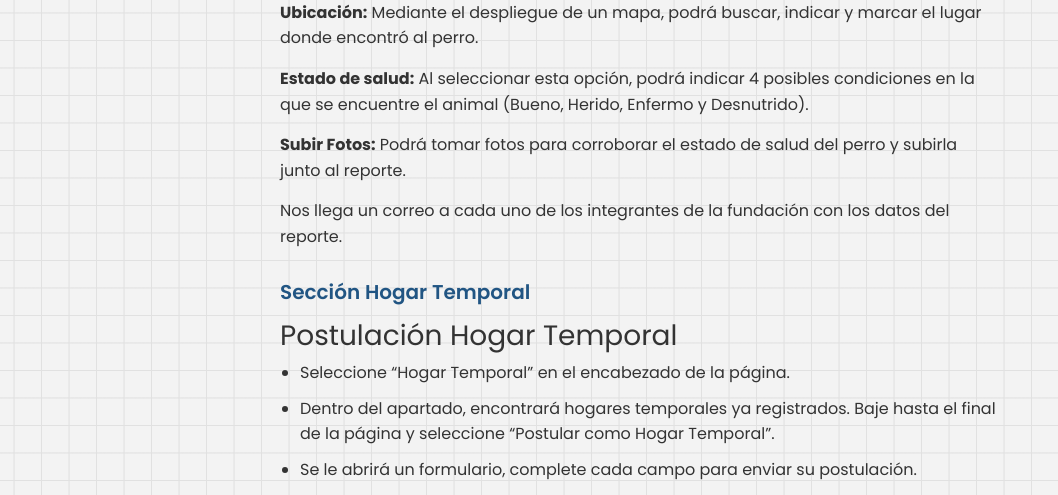
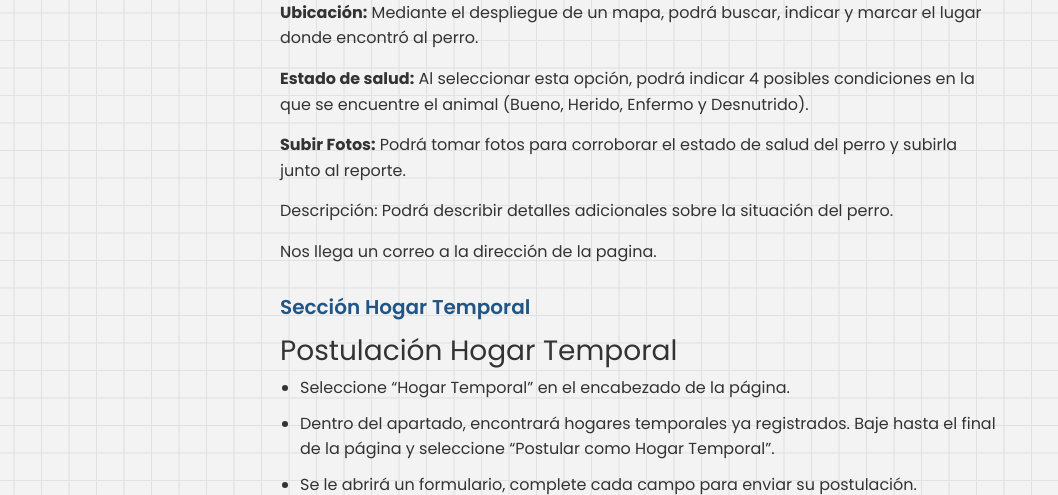
Before and after one commit to j0t4inc0de/hogardepatas, a Django app: page /hogardepatas/guia/usuario/ in a window 1280 px wide. Shown: the part 138-633 px from the top of the page, without its empty margins (0-1058 px from the left). Run offline with Django 5.2, Linux system fonts and the light colour scheme.

Commit message:
descripcion a guia de usuario

```diff
--- a/templates/guia_usuario.html
+++ b/templates/guia_usuario.html
@@ -130,7 +130,8 @@
     <p><strong>Ubicación:</strong> Mediante el despliegue de un mapa, podrá buscar, indicar y marcar el lugar donde encontró al perro.</p>
     <p><strong>Estado de salud:</strong> Al seleccionar esta opción, podrá indicar 4 posibles condiciones en la que se encuentre el animal (Bueno, Herido, Enfermo y Desnutrido).</p>
     <p><strong>Subir Fotos:</strong> Podrá tomar fotos para corroborar el estado de salud del perro y subirla junto al reporte.</p>
-    <p>Nos llega un correo a cada uno de los integrantes de la fundación con los datos del reporte.</p>
+    <p>Descripción: Podrá describir detalles adicionales sobre la situación del perro.</p>
+    <p>Nos llega un correo a la dirección de la pagina.</p>
 
     <h2>Sección Hogar Temporal</h2>
     <h3>Postulación Hogar Temporal</h3>
```
